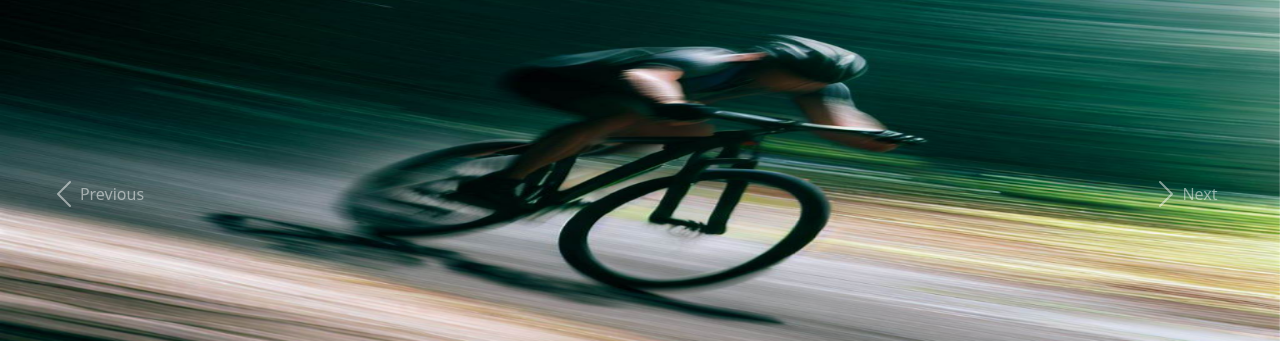
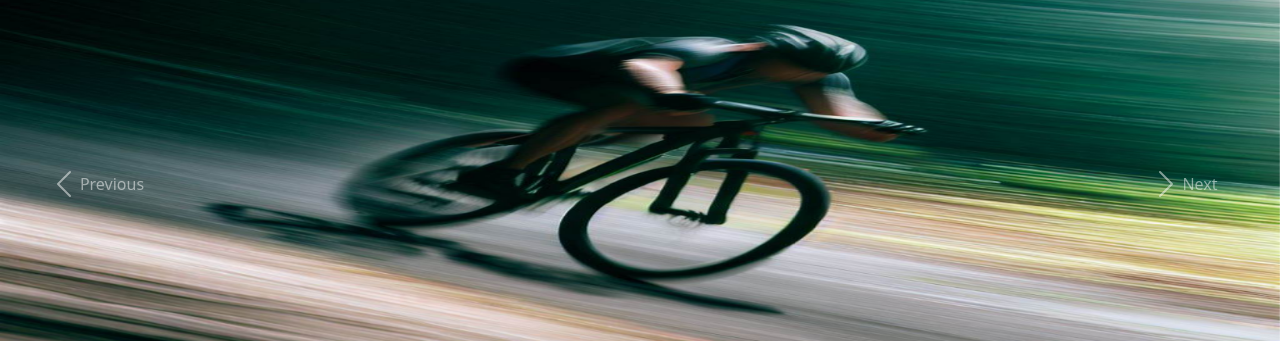
Before and after one commit to YACSCH/Usach_Tarea3, a plain HTML site: page index.html in a window 1280 px wide. Shown: the part 91-432 px from the top of the page. Drawn offline with nearby package versions, Linux system fonts and the light colour scheme.

Commit message:
compilacion de cambios en archivo sass

```diff
--- a/assets/css/style.css
+++ b/assets/css/style.css
@@ -8,7 +8,6 @@
   display: grid;
   grid-template-columns: 1fr;
   grid-template-rows: repeat(8, auto);
-  gap: 10px;
   grid-template-areas: "header" "slider" "titulos" "pilar1" "pilar2" "pilar3" "pilar4" "footer";
 }
 
@@ -89,7 +88,6 @@ footer {
   .contenedor {
     grid-template-columns: repeat(2, 1fr);
     grid-template-rows: repeat(6, auto);
-    gap: 10px;
     grid-template-areas: "header header" "slider slider" "titulos titulos" "pilar1 pilar2" "pilar3 pilar4" "footer footer";
   }
 }
@@ -97,7 +95,6 @@ footer {
   .contenedor {
     grid-template-columns: repeat(4, 1fr);
     grid-template-rows: repeat(5, auto);
-    gap: 10px;
     grid-template-areas: "header header header header" "slider slider slider slider" "titulos titulos titulos titulos" "pilar1 pilar2 pilar3 pilar4" "footer footer footer footer";
   }
 }
```
Also changed, not shown: 1 other file.
